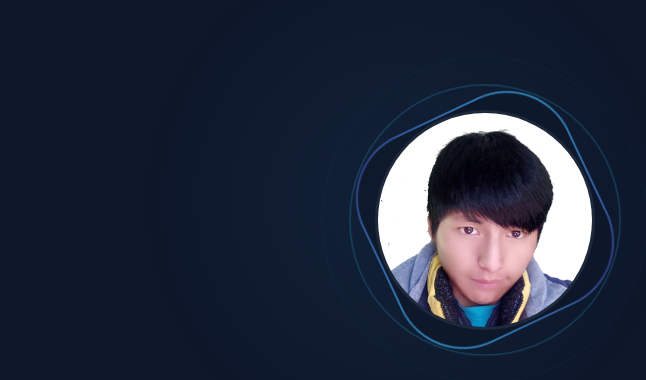
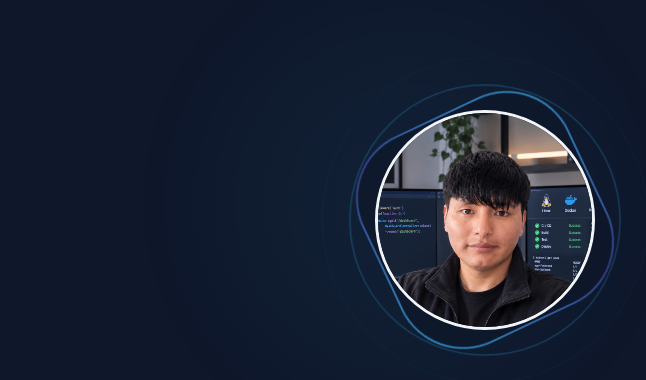
Before and after one commit to OmarRMC/portfolio, a website with bundled scripts: page public/index.html in a window 1280 px wide. Shown: the part 190-570 px from the top of the page, 0-646 px from the left. Built offline with nearby package versions, Linux system fonts and the light colour scheme; files whose address does not match are found by name.

Commit message:
update-profile

```diff
--- a/public/assets/css/components/home.css
+++ b/public/assets/css/components/home.css
@@ -87,7 +87,7 @@
     width: 100%;
     height: 100%;
     border-radius: 50%;
-    border: 3px solid var(--bg-secondary);
+    border: 3px solid var(--text-primary);
     object-fit: cover;
     object-position: 0 0;
     z-index: 2;
--- a/public/index.html
+++ b/public/index.html
@@ -16,7 +16,7 @@
     <meta property="og:title" content="Omar Mamani - Desarrollador Full Stack | La Paz, Bolivia" />
     <meta property="og:description" content="Desarrollador Full Stack con experiencia en React, Node.js, Laravel y AWS. Disponible para proyectos freelance y oportunidades laborales." />
     <meta property="og:url" content="https://dev-ormc.web.app/" />
-    <meta property="og:image" content="https://dev-ormc.web.app/assets/img/omarV1.png" />
+    <meta property="og:image" content="https://dev-ormc.web.app/assets/img/foto2026.png" />
     <meta property="og:locale" content="es_BO" />
     <meta property="og:site_name" content="Omar Mamani - Portfolio" />
 
@@ -24,7 +24,7 @@
     <meta name="twitter:card" content="summary_large_image" />
     <meta name="twitter:title" content="Omar Mamani - Desarrollador Full Stack" />
     <meta name="twitter:description" content="Desarrollador Full Stack con experiencia en React, Node.js, Laravel y AWS. Disponible para proyectos y oportunidades laborales." />
-    <meta name="twitter:image" content="https://dev-ormc.web.app/assets/img/omarV1.png" />
+    <meta name="twitter:image" content="https://dev-ormc.web.app/assets/img/foto2026.png" />
 
     <!-- JSON-LD Structured Data -->
     <script type="application/ld+json">
@@ -34,7 +34,7 @@
         "name": "Omar Rodrigo Mamani Capcha",
         "alternateName": "OmarRMC",
         "url": "https://dev-ormc.web.app/",
-        "image": "https://dev-ormc.web.app/assets/img/omarV1.png",
+        "image": "https://dev-ormc.web.app/assets/img/foto2026.png",
         "jobTitle": "Desarrollador Full Stack",
         "worksFor": {
             "@type": "Organization",
@@ -150,7 +150,7 @@
                 <figure class="photo">
                     <div class="waves">
                     </div>
-                    <img src="./assets/img/omarV1.png" alt="Omar Mamani - Desarrollador Full Stack">
+                    <img src="./assets/img/foto2026.png" alt="Omar Mamani - Desarrollador Full Stack">
                 </figure>
                 <article class="info">
                     <h1 class="I_am">
```
Also changed, not shown: public/certificados.html (+1 -1 lines), public/proyectos.html (+1 -1 lines), public/assets/img/foto2026.png (added).
